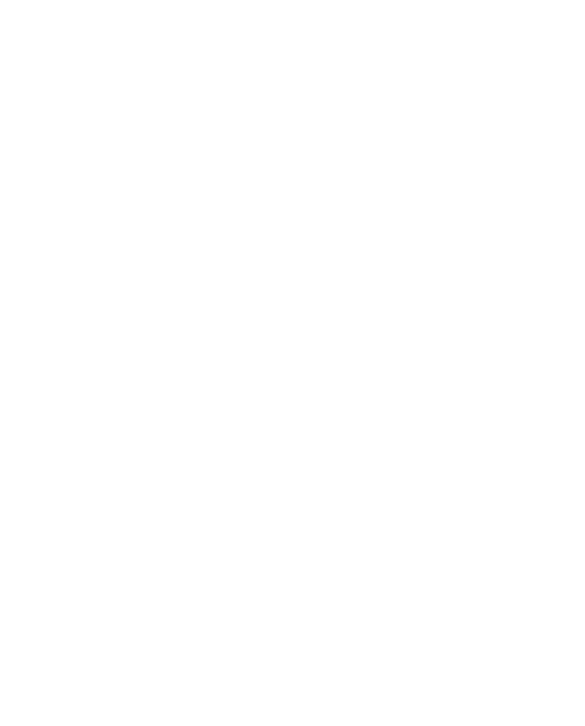
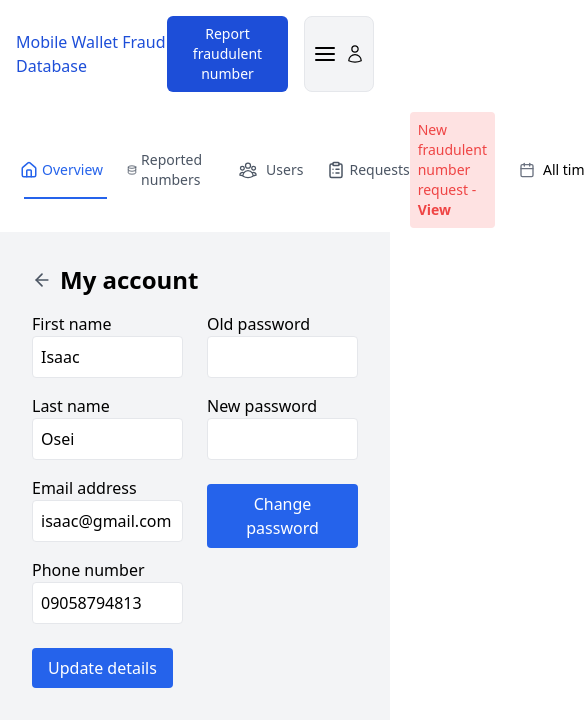
Before and after one commit to sosualfred/mobile-wallet-fraud-database, a React (Vite) app in the folder frontend-admin/: page /my-account in a window 390 px wide. Before the commit this address had no page. Shown: the top 726 px of the page, 585 px wide, since content can reach past the window. Built offline with nearby package versions, Linux system fonts and the light colour scheme.

Commit message:
Worked on the Admin-Hamburger Popover and added My account page

```diff
--- a/frontend-admin/src/App.tsx
+++ b/frontend-admin/src/App.tsx
@@ -6,6 +6,7 @@
 import AdminNav from './components/adminNav'
 import UserDetails from "./pages/userdetails"
 import Users from "./components/Users"
+import MyAccount from "./pages/adminDashboard/MyAccount"
 
 
 
@@ -21,6 +22,7 @@
         <Route path="/reported" element={<AdminNav />} />
         <Route path="/users" element={<UserDetails />} />
         <Route path="/user" element={<Users/>} />
+        <Route path='/my-account' element={<MyAccount />} />
       </Routes>
     </Router>
   );
--- a/frontend-admin/src/components/navbar.jsx
+++ b/frontend-admin/src/components/navbar.jsx
@@ -1,29 +1,67 @@
-import React from 'react'
-import Button from "../components/button"; // Import the Button component
-import { AlignJustify } from 'lucide-react' // Import the AlignJustify icon from Lucide React
-import { UserIcon } from '@heroicons/react/24/outline'; // Import the UserIcon icon from Heroicons
+import React, { useState } from 'react';
+import Button from "../components/button";
+import { AlignJustify } from 'lucide-react';
+import { UserIcon } from '@heroicons/react/24/outline';
+import { Link } from 'react-router-dom';
+
+const Navbar = () => {
+  const [popoverOpen, setPopoverOpen] = useState(false);
+
+  // Toggle the popover
+  const togglePopover = () => {
+    setPopoverOpen(!popoverOpen);
+  };
+
+  return (
+    <div className="flex items-center justify-between p-4 relative">
+      <p className='text-blue-700 font-medium'>
+        Mobile Wallet Fraud Database
+      </p>
+      <div className='flex gap-4'>
+        <Button variant="solid">Report fraudulent number</Button>
 
 
-const Navbar = () => {
-  return (
-    // Return a div with some styling for the navbar
-    <div className="flex items-center justify-between p-4 ">
-      <p className='text-blue-700 font-medium'>
-        Mobile Wallet Fraud Database
-        {/* Display the title of the web app */}
-      </p>
-      <div className='flex gap-4'>
-        <Button variant="solid">Report fraudulent number </Button>
-        {/* Render a button with a solid variant for reporting fraudulent numbers */}
-        <div className='bg-gray-100 flex items-center gap-2 py-2 px-2 border rounded-lg'>
-          <AlignJustify/>
+        <div className='bg-gray-100 flex items-center gap-2 py-2 px-2 border rounded-lg cursor-pointer' onClick={togglePopover}>
+          <AlignJustify />
           {/* Render the AlignJustify icon */}
           <UserIcon className='w-5 h-5'/>
           {/* Render the UserIcon icon */}
         </div>
+
+        {/* Popover */}
+        {popoverOpen && (
+          <div className="absolute top-16 right-4 bg-white shadow-lg rounded-md p-4 w-48 z-10">
+            <div className="border-b pb-2 mb-2">
+              <p className="font-semibold text-gray-700">Isaac Osei</p>
+              <p className="text-gray-500 text-sm">isaac@example.com</p>
+            </div>
+            <ul className="space-y-2">
+              <li>
+                <button className="text-gray-700 hover:text-blue-500 w-full text-left">
+                <Link to='/my-account'>My account</Link>
+                </button>
+              </li>
+              <li>
+                <button className="text-gray-700 hover:text-blue-500 w-full text-left">
+                  Admins
+                </button>
+              </li>
+              <li>
+                <button className="text-gray-700 hover:text-blue-500 w-full text-left">
+                  Configurations
+                </button>
+              </li>
+              <li>
+                <button className="text-red-500 hover:text-red-700 w-full text-left">
+                  Log out
+                </button>
+              </li>
+            </ul>
+          </div>
+        )}
       </div>
     </div>
-  )
+  );
 }
 
-export default Navbar
+export default Navbar;
--- /dev/null
+++ b/frontend-admin/src/pages/adminDashboard/MyAccount.jsx
@@ -0,0 +1,150 @@
+// MyAccount.js
+import React from 'react';
+import Navbar from '../../components/navbar';
+import { useState } from 'react'
+import { DatabaseIcon, HomeIcon, ClipboardListIcon, ChevronDown, CalendarIcon } from 'lucide-react';
+import { UserGroupIcon } from '@heroicons/react/24/outline';
+import { Link } from 'react-router-dom';
+import { ArrowLeft } from 'lucide-react'; // Import the ArrowLeft icon
+
+// Importing the content components for the different tabs
+import UsersContent from '../adminDashboard/usersContent';
+import ReportedNumbersContent from '../adminDashboard/reportedNumbers';
+import RequestsContent from '../adminDashboard/requestContents';
+// import OverviewContent from '../adminDashboard/adminOverview';
+
+const MyAccount = () => {
+    const [activeTab, setActiveTab] = useState('Overview');
+    const [timeFilter, setTimeFilter] = useState('All time');
+
+    // Function to handle tab click and update the active tab state
+    const handleTabClick = (tabName) => {
+      setActiveTab(tabName);
+    };
+  return (
+  <div>
+    <Navbar />
+    <div>
+      <div className="px-4">
+        {/* Rendering the navigation bar */}
+        <div className="flex justify-between items-center p-1">
+          <div className="flex space-x-6">
+            {/* Rendering the nav items */}
+            <NavItem
+              icon={<HomeIcon size={18} />}
+              text="Overview"
+              active={activeTab === 'Overview'}
+              onClick={() => handleTabClick('Overview')}
+            />
+            <NavItem
+              icon={<DatabaseIcon size={18} />}
+              text="Reported numbers"
+              active={activeTab === 'Reported numbers'}
+              onClick={() => handleTabClick('Reported numbers')}
+            />
+            <NavItem
+              icon={<UserGroupIcon className='w-[28px] h-[20px]' />}
+              text="Users"
+              active={activeTab === 'Users'}
+              onClick={() => handleTabClick('Users')}
+            />
+            <NavItem
+              icon={<ClipboardListIcon size={18} />}
+              text="Requests"
+              active={activeTab === 'Requests'}
+              onClick={() => handleTabClick('Requests')}
+            />
+          </div>
+          <div className="flex items-center space-x-4">
+            {/* Rendering the notification badge */}
+            <span className="bg-red-100 px-2 py-2 rounded text-red-500 text-sm">
+              New fraudulent number request - <a href="#" className="text-red-500 hover:underline font-bold">View</a>
+            </span>
+            <div className="relative ">
+              {/* Rendering the time filter dropdown */}
+              <div className="pointer-events-none absolute  inset-y-0 left-0 flex items-center px-2 text-gray-700 ">
+                <CalendarIcon className="w-4 h-4 text-gray-500 mr-2" />
+              </div>
+              <select
+                className="bg-white appearance-none border-gray-600 rounded pl-8 py-2 text-sm"
+                value={timeFilter}
+                onChange={(e) => setTimeFilter(e.target.value)}
+              >
+                <option>All time</option>
+                <option>Last 7 days</option>
+                <option>Last 30 days</option>
+                <option>Last 6 months</option>
+                <option>Last year</option>
+              </select>
+              <div className="pointer-events-none absolute inset-y-0 right-0 flex items-center px-2 text-gray-700">
+                <ChevronDown size={16} />
+              </div>
+            </div>
+          </div>
+        </div>
+      </div>
+
+      {/* Rendering the content based on the active tab */}
+      <div>
+        {/* {activeTab === 'Overview' && <OverviewContent />} */}
+        {activeTab === 'Reported numbers' && <ReportedNumbersContent />}
+        {activeTab === 'Users' && <UsersContent />}
+        {activeTab === 'Requests' && <RequestsContent />}
+      </div>
+    </div>
+    <div className="p-8 bg-gray-100">
+        {/* Header with Back Arrow */}
+        <div className="flex items-center mb-4">
+          <Link to="/reported" className="text-gray-600 hover:text-blue-600 mr-2">
+            <ArrowLeft size={20} />
+          </Link>
+          <h2 className="text-2xl font-bold">My account</h2>
+        </div>
+
+      <div className="grid grid-cols-2 gap-6">
+        {/* Personal Info Section */}
+        <div>
+          <label className="block font-medium">First name</label>
+          <input type="text" defaultValue="Isaac" className="border rounded p-2 w-full mb-4" />
+
+          <label className="block font-medium">Last name</label>
+          <input type="text" defaultValue="Osei" className="border rounded p-2 w-full mb-4" />
+
+          <label className="block font-medium">Email address</label>
+          <input type="email" defaultValue="isaac@gmail.com" className="border rounded p-2 w-full mb-4" />
+
+          <label className="block font-medium">Phone number</label>
+          <input type="tel" defaultValue="09058794813" className="border rounded p-2 w-full mb-4" />
+
+          <button className="bg-blue-600 text-white px-4 py-2 rounded mt-2">Update details</button>
+        </div>
+
+        {/* Password Update Section */}
+        <div>
+          <label className="block font-medium">Old password</label>
+          <input type="password" className="border rounded p-2 w-full mb-4" />
+
+          <label className="block font-medium">New password</label>
+          <input type="password" className="border rounded p-2 w-full mb-4" />
+
+          <button className="bg-blue-600 text-white px-4 py-2 rounded mt-2">Change password</button>
+        </div>
+      </div>
+    </div>
+  </div>
+  );
+};
+
+// Component for rendering a single nav item
+const NavItem = ({ icon, text, active, onClick }) => (
+    <div
+      className={`flex items-center space-x-1 cursor-pointer relative ${active ? 'text-blue-600' : 'text-gray-600'}`}
+      onClick={onClick}
+    >
+      {icon}
+      <span className="text-sm">{text}</span>
+      {active && <div className="absolute bottom-[-9px] left-0 w-full h-0.5 bg-blue-600"></div>}
+    </div>
+  );
+
+export default MyAccount;
```
